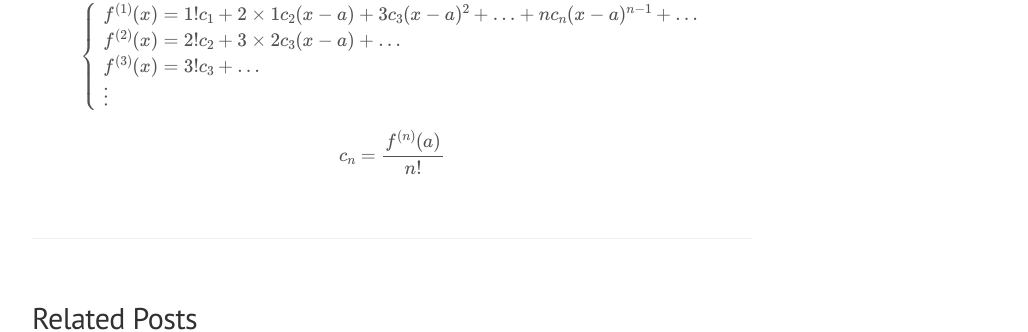
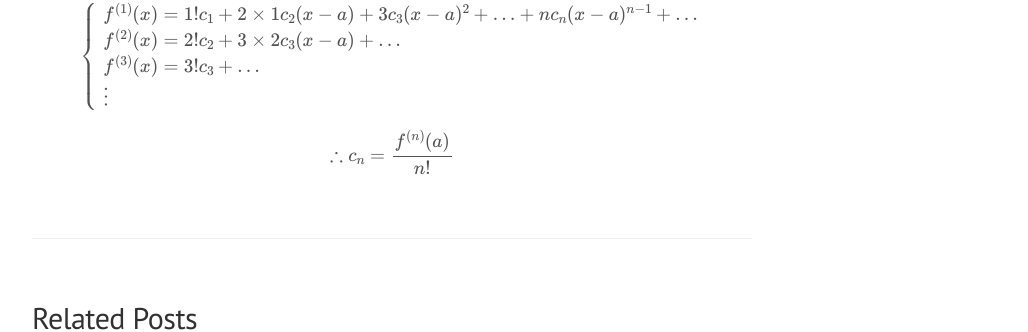
Before and after one commit to seokhoonj/seokhoonj.github.io, a Jekyll site: the page built from _posts/Math/2018-10-13-Math-taylor_series.md, in a window 1280 px wide and 983 px high. Shown: the part 395-727 px from the top of the window, without its empty margins (248-1276 px from the left). Built offline with Jekyll 4.4.1, drawn with Linux system fonts in a browser that asks for light colours; nearby versions of some CDN libraries; formulas are drawn with MathJax 3; comment, search, counter and statistics services are not loaded.

Commit message:
add _posts

```diff
--- a/_posts/Math/2018-10-13-Math-taylor_series.md
+++ b/_posts/Math/2018-10-13-Math-taylor_series.md
@@ -20,4 +20,4 @@
 \\\\ \vdots
 \end{cases} \\)
 
-\\( c\_n = \frac{f^{(n)}(a)}{n!} \\)
+\\( \therefore c\_n = \frac{f^{(n)}(a)}{n!} \\)
```
